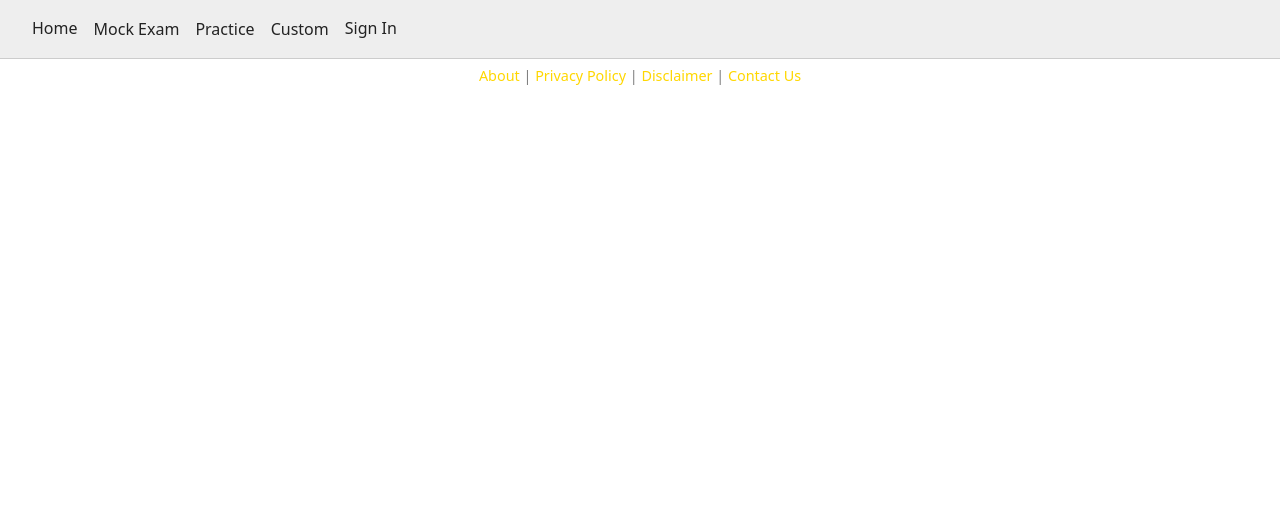
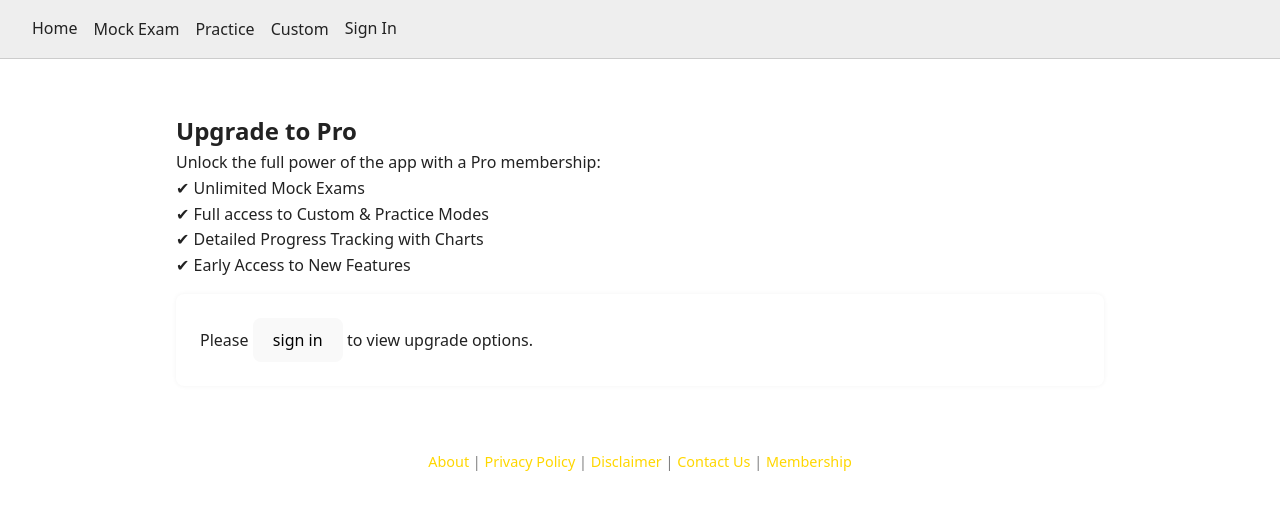
Before and after one commit to damani-g/csec-math-p1-app, a React (Vite) app: page /membership in a window 1280 px wide. Shown: the top 510 px of the page. Built offline with nearby package versions, Linux system fonts and the light colour scheme; no server answers.

Commit message:
Add membership page

```diff
--- a/src/App.css
+++ b/src/App.css
@@ -613,3 +613,22 @@ nav button:hover {
   background-color: var(--btn-bg);
   color: var(--btn-text);
 }
+
+/* ===== Membership Page Styling ===== */
+.membership-status {
+  background-color: var(--btn-bg);
+  padding: 1.5rem;
+  border-radius: 8px;
+  margin-top: 1rem;
+  box-shadow: 0 0 5px rgba(0, 0, 0, 0.05);
+}
+
+.membership-status ul {
+  margin-top: 0.5rem;
+  padding-left: 1.25rem;
+  line-height: 1.6;
+}
+
+.pro-features {
+  list-style: none;
+}
--- a/src/App.jsx
+++ b/src/App.jsx
@@ -13,6 +13,7 @@ import Progress from "./pages/Progress";
 import About from "./pages/About";
 import Disclaimer from "./pages/Disclaimer";
 import PrivacyPolicy from "./pages/PrivacyPolicy";
+import Membership from "./pages/Membership";
 import Contact from "./pages/Contact";
 import './App.css';
 import { useEffect } from "react";
@@ -47,6 +48,7 @@ function App() {
         <Route path="/disclaimer" element={<Disclaimer />} />
         <Route path="/privacy" element={<PrivacyPolicy />} />
         <Route path="/contact" element={<Contact />} />
+        <Route path="/membership" element={<Membership />} />
       </Routes>
       <Footer />
     </Router>
--- a/src/components/Footer.jsx
+++ b/src/components/Footer.jsx
@@ -6,7 +6,8 @@ export default function Footer() {
       <Link to="/about">About</Link> |{" "}
       <Link to="/privacy">Privacy Policy</Link> |{" "}
       <Link to="/disclaimer">Disclaimer</Link> |{" "}
-      <Link to="/contact">Contact Us</Link>
+      <Link to="/contact">Contact Us</Link> |{" "}
+      <Link to="/membership">Membership</Link>
     </footer>
   );
 }
--- /dev/null
+++ b/src/pages/Membership.jsx
@@ -0,0 +1,48 @@
+import { useAuth } from "../AuthContext";
+import { useNavigate } from "react-router-dom";
+
+export default function Membership() {
+  const { user } = useAuth();
+  const navigate = useNavigate();
+
+  return (
+    <div className="content">
+      <h2>Upgrade to Pro</h2>
+      <p>Unlock the full power of the app with a Pro membership:</p>
+
+      <ul className="pro-features">
+        <li>✔ Unlimited Mock Exams</li>
+        <li>✔ Full access to Custom & Practice Modes</li>
+        <li>✔ Detailed Progress Tracking with Charts</li>
+        <li>✔ Early Access to New Features</li>
+      </ul>
+
+      <div className="membership-status">
+        {user?.isPro ? (
+          <p><strong>Status:</strong> You are already a <span style={{ color: "green" }}>Pro user</span>. Thank you for supporting us!</p>
+        ) : user ? (
+          <>
+            <p><strong>Status:</strong> Free tier</p>
+            <h3>Upgrade Options</h3>
+            <button disabled style={{ marginBottom: "0.5rem" }}>
+              Pay Online (Coming Soon)
+            </button>
+            <p>Prefer offline payment?</p>
+            <p>Send a screenshot or photo of your payment to the <a href="/contact">contact page</a>.</p>
+
+            <ul>
+              <li><strong>Bank:</strong> xxxxx</li>
+              <li><strong>Account Name:</strong> xxxxx</li>
+              <li><strong>Account Number:</strong> xxxxx</li>
+              <li><strong>Transfer Note:</strong> Use your email address</li>
+            </ul>
+          </>
+        ) : (
+          <>
+            <p>Please <button onClick={() => navigate("/login")}>sign in</button> to view upgrade options.</p>
+          </>
+        )}
+      </div>
+    </div>
+  );
+}
```
